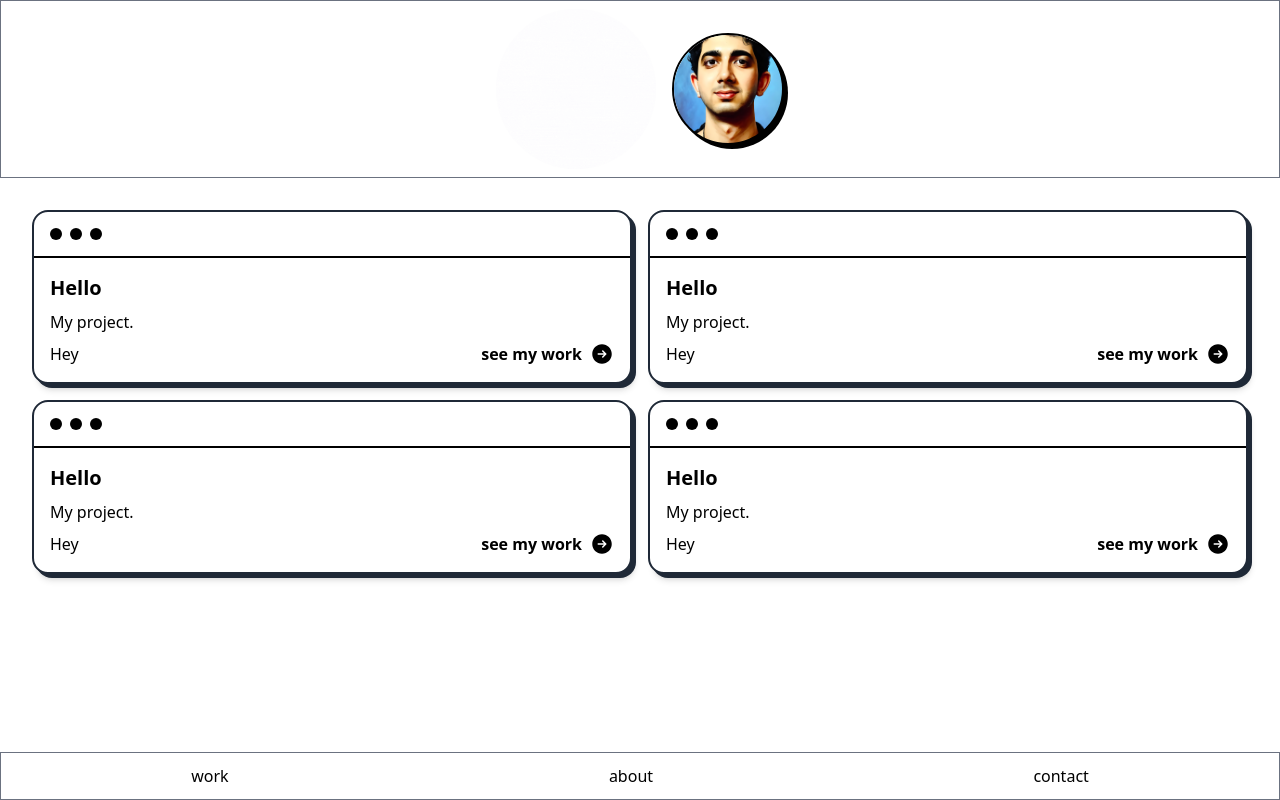
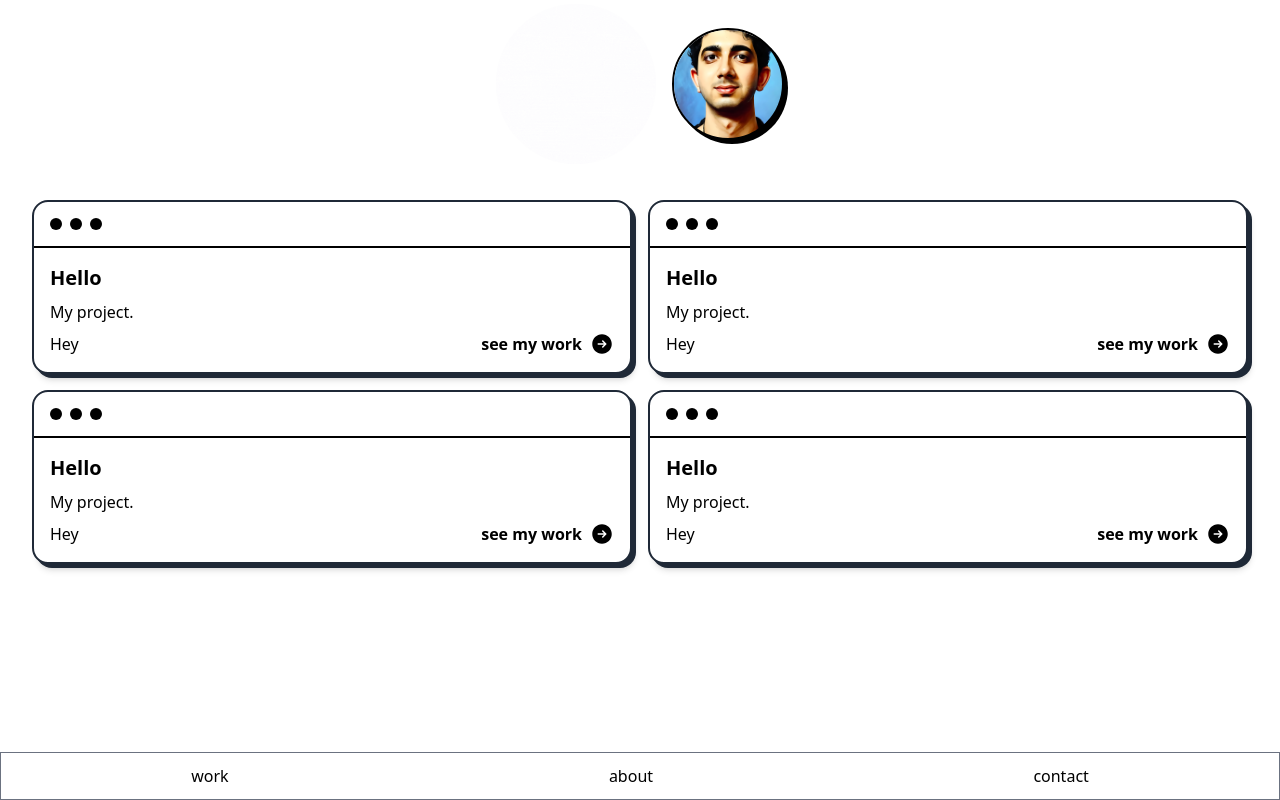
Before and after one commit to kgarayev/portfolio, a Next.js app: page / in a window 1280 px wide. Built offline with nearby package versions, Linux system fonts and the light colour scheme.

Commit message:
minor change

```diff
--- a/src/components/Header.tsx
+++ b/src/components/Header.tsx
@@ -3,7 +3,7 @@
 
 const Header = () => {
   return (
-    <div className="flex items-center justify-center gap-4 p-2 w-full border border-gray-500">
+    <div className="flex items-center justify-center gap-4 p-1 w-full">
       <div className="h-full">
         <Logo></Logo>
       </div>
```
